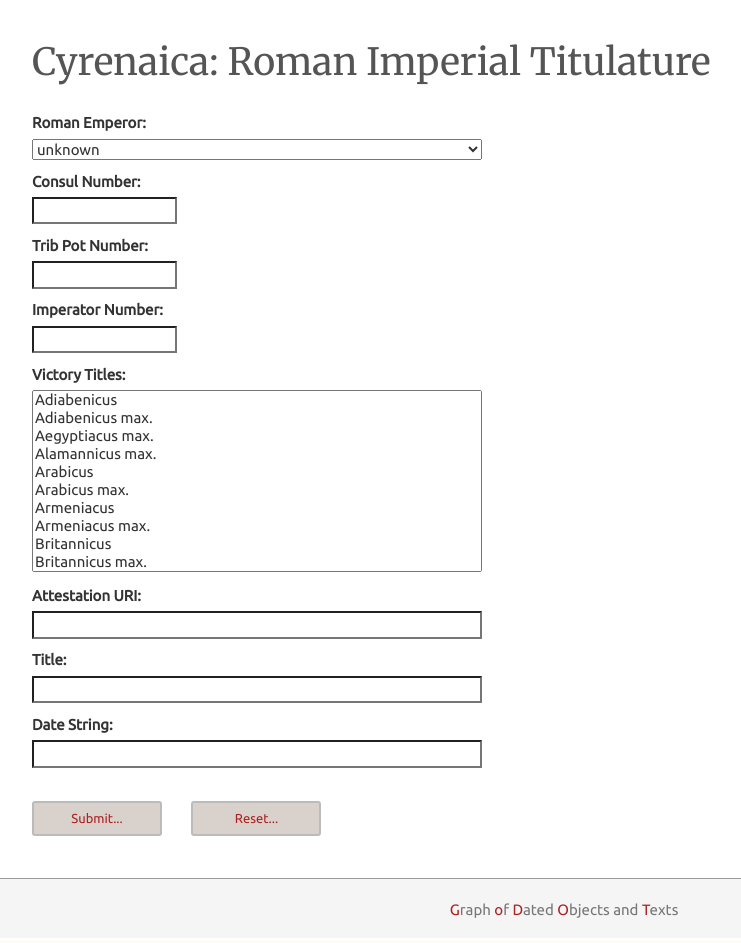
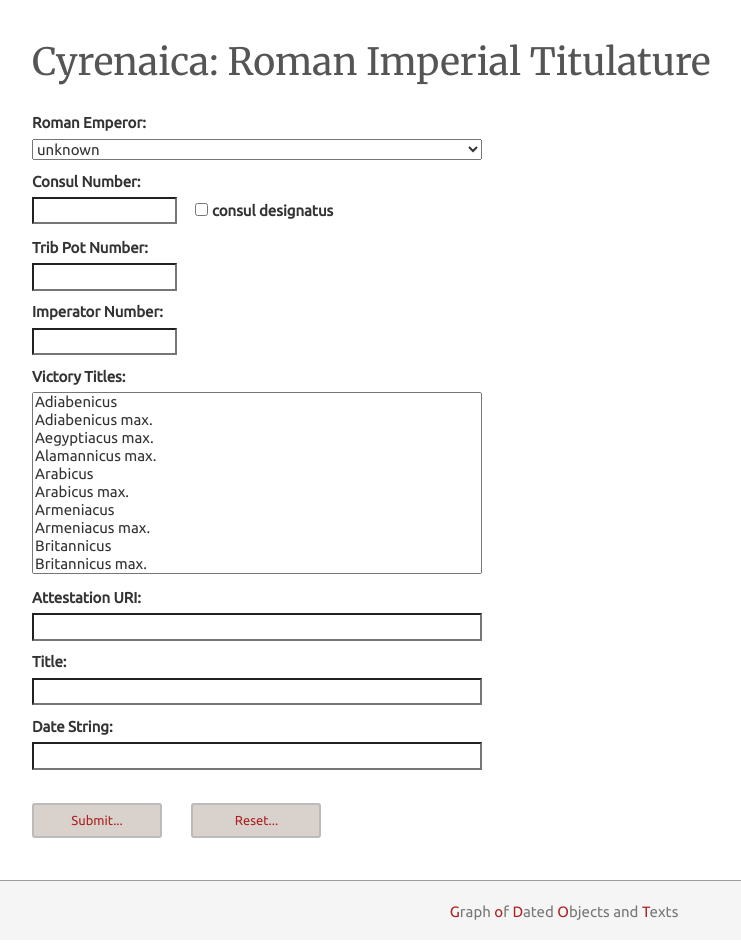
Before and after one commit to Boyquotes/godot-website, a Flask app: template app/templates/cyrenaica_emperors.html in a window 1280 px wide. Shown: the part 251-1194 px from the top of the page, without its empty margins (76-817 px from the left). Before the commit the page ends 1169 px from the top, so only its background shows below. Run offline with Flask 2, Linux system fonts and the light colour scheme; the template is opened without the code that fills it: values that come from a table or form of the project are taken from there, others are empty; parts of the project's set-up code (start-up, migrations or seed data) failed here and were passed over; some libraries are stand-ins or nearby versions.

Commit message:
added checkbox 'consul designatus' to Imperial Titulature web form

```diff
--- a/app/forms.py
+++ b/app/forms.py
@@ -1,5 +1,5 @@
 from flask_wtf import FlaskForm
-from wtforms import StringField, IntegerField, SelectField, SubmitField, SelectMultipleField
+from wtforms import StringField, IntegerField, SelectField, SubmitField, SelectMultipleField, BooleanField
 from wtforms.validators import DataRequired, Optional, Regexp
 
 roman_emperors_list = [('unknown', 'unknown'), ('Augustus', 'Augustus'),
@@ -303,6 +303,7 @@ class CyrenaicaRomanImperialTitulature(FlaskForm):
         Optional(), Regexp('^[0-9_]*$')])
     consul_number = StringField('Consul Number:', validators=[
         Optional(), Regexp('^[0-9_]*$')])
+    consul_designatus = BooleanField('consul designatus')
     trib_pot_number = StringField('Trib Pot Number:', validators=[
         Optional(), Regexp('^[0-9_]*$')])
     imperator_number = StringField('Imperator Number:', validators=[
--- a/app/routes.py
+++ b/app/routes.py
@@ -114,6 +114,7 @@ def cyrenaica_roman_emperor_titulature():
     if form.validate_on_submit():
         roman_emperor = form.roman_emperors.data
         consul_number = form.consul_number.data
+        consul_designatus = form.consul_designatus.data
         trib_pot_number = form.trib_pot_number.data
         imperator_number = form.imperator_number.data
         victory_titles = form.victory_titles.data
@@ -127,6 +128,7 @@ def cyrenaica_roman_emperor_titulature():
                                date_title=date_title,
                                roman_emperor=roman_emperor,
                                consul_number=consul_number,
+                               consul_designatus=consul_designatus,
                                trib_pot_number=trib_pot_number,
                                imperator_number=imperator_number,
                                victory_titles=victory_titles,
--- a/app/templates/cyrenaica_emperors.html
+++ b/app/templates/cyrenaica_emperors.html
@@ -11,7 +11,7 @@
         </p>
         <p>
             {{ form.consul_number.label }}<br>
-            {{ form.consul_number(size=10) }}
+            {{ form.consul_number(size=10) }} {{ form.consul_designatus(style='margin-left:1em') }} {{ form.consul_designatus.label }}
             {% for error in form.consul_number.errors %}
             <span style="color: red;">[{{ error }}]</span>
             {% endfor %}
--- a/app/templates/cyrenaica_emperors_result.html
+++ b/app/templates/cyrenaica_emperors_result.html
@@ -15,6 +15,7 @@
     <ul>
         <li><span style="font-weight:1000">Roman Emperor</span>: {{ roman_emperor }}</li>
         <li><span style="font-weight:1000">Consul Number</span>: {{ consul_number }}</li>
+        <li><span style="font-weight:1000">Consul Designatus</span>: {{ consul_designatus }}</li>
         <li><span style="font-weight:1000">Trib. Pot. Number</span>: {{ trib_pot_number }}</li>
         <li><span style="font-weight:1000">Imperator Number</span>: {{ imperator_number }}</li>
         <li><span style="font-weight:1000">Victory Titles</span>:
```
